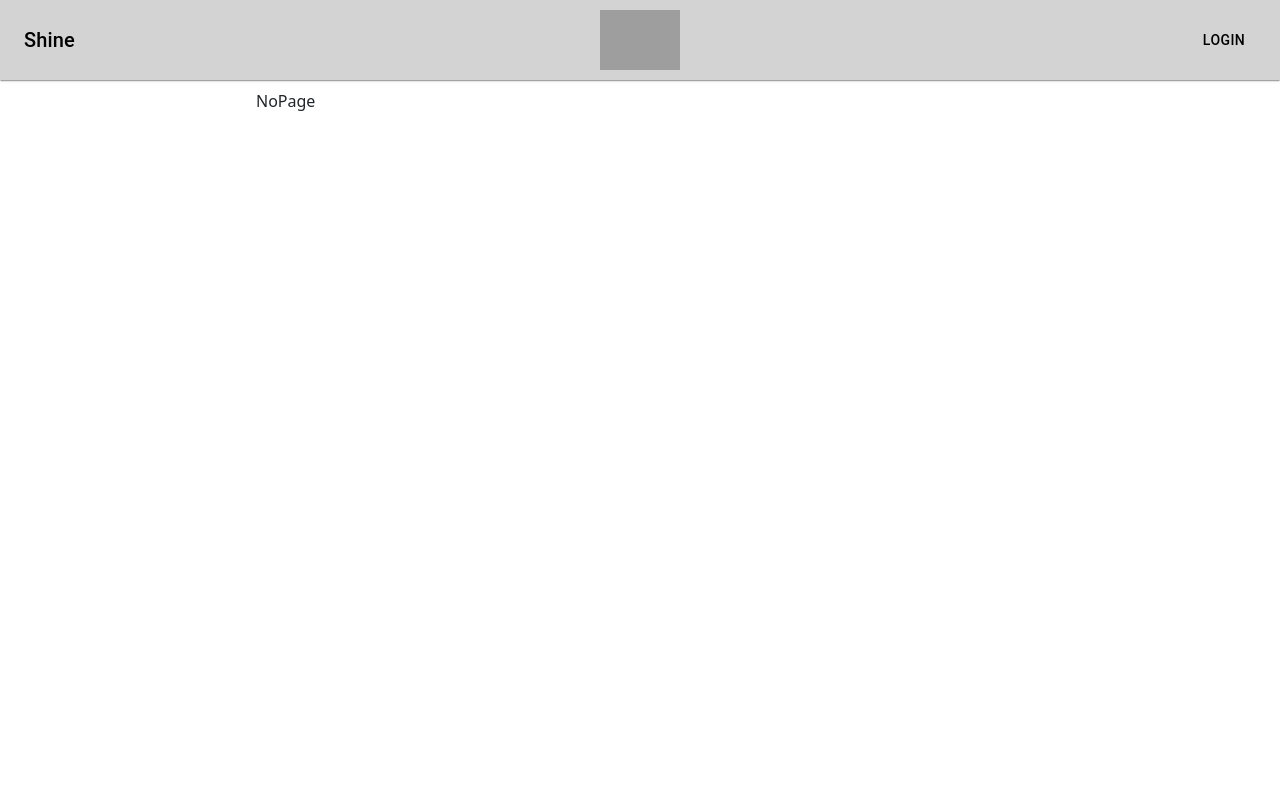
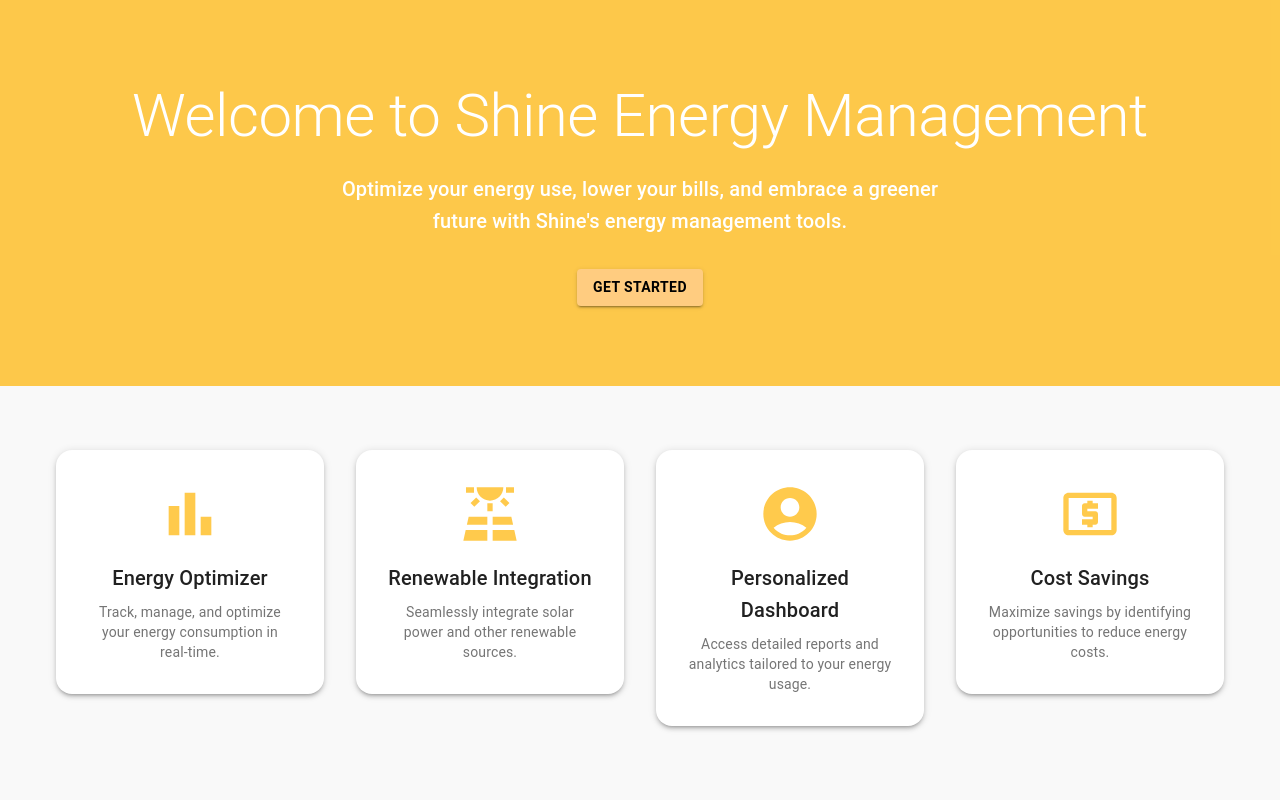
Before and after one commit to michaeltynes24/Battery-Technology, a React (Vite) app in the folder react-battery-tech/: page /welcome in a window 1280 px wide. Shown: the top 800 px of the page. Built offline with nearby package versions, Linux system fonts and the light colour scheme; grey boxes are pictures that could not be loaded.

Commit message:
pushing welcome page

```diff
--- a/react-battery-tech/src/App.jsx
+++ b/react-battery-tech/src/App.jsx
@@ -10,6 +10,7 @@ import Savings from './pages/Savings';
 import NoPage from './pages/NoPage';
 import Layout from './pages/Layout';
 import NewUser from './pages/NewUser';
+import LandingPage from './pages/LandingPage';
 
 
 export default function App() {
@@ -26,6 +27,7 @@ export default function App() {
         <Route path="newUser" element={<NewUser/>} />
         <Route path="*" element={<NoPage/>} /> {/* catches all unidentified routes*/}
       </Route>
+      <Route path= "welcome" element ={<LandingPage />} />
     </Routes>
   </BrowserRouter>
 
--- /dev/null
+++ b/react-battery-tech/src/pages/LandingPage.jsx
@@ -0,0 +1,91 @@
+import React from 'react';
+import { Box, Button, Typography, Paper } from '@mui/material';
+import Grid from '@mui/material/Grid2'
+import BarChartIcon from '@mui/icons-material/BarChart';
+import SolarPowerIcon from '@mui/icons-material/SolarPower';
+import AccountCircleIcon from '@mui/icons-material/AccountCircle';
+import LocalAtmIcon from '@mui/icons-material/LocalAtm';
+import Footer from '../components/Footer';
+import { useNavigate } from 'react-router-dom';
+
+
+const LandingPage = () => {
+    const navigate = useNavigate();
+
+  return (
+    <Box sx={{ width: '100%', minHeight: '100vh', backgroundColor: '#f9f9f9' }}>
+      {/* Hero Section */}
+      <Box sx={{ backgroundColor: 'rgb(255,180,0,0.7)', padding: '80px 16px', textAlign: 'center', color: 'white' }}>
+        <Typography variant="h2" gutterBottom>
+          Welcome to Shine Energy Management
+        </Typography>
+        <Typography variant="h6" sx={{ maxWidth: '600px', margin: '0 auto' }}>
+          Optimize your energy use, lower your bills, and embrace a greener future with Shine's energy management tools.
+        </Typography>
+        <Button
+          onClick={() => navigate('/login')}
+          variant="contained"
+          sx={{ marginTop: '32px', backgroundColor: '#ffcc80', color: '#000', fontWeight: 'bold', '&:hover': { backgroundColor: '#ffa726' } }}
+        >
+          Get Started
+        </Button>
+
+
+
+      </Box>
+
+      {/* Features Section */}
+      <Grid container spacing={4} sx={{ padding: '64px 16px', maxWidth: '1200px', margin: '0 auto' }}>
+        <Grid item size = {{xs:12, sm:6, md:3}}>
+          <Paper elevation={3} sx={{ padding: '32px', textAlign: 'center', borderRadius: '16px' }}>
+            <BarChartIcon sx={{ fontSize: '64px', color: 'rgb(255,180,0,0.7)' }} />
+            <Typography variant="h6" sx={{ marginTop: '16px' }}>
+              Energy Optimizer
+            </Typography>
+            <Typography variant="body2" sx={{ marginTop: '8px', color: '#757575' }}>
+              Track, manage, and optimize your energy consumption in real-time.
+            </Typography>
+          </Paper>
+        </Grid>
+        <Grid size = {{xs:12, sm:6, md:3}}>
+          <Paper elevation={3} sx={{ padding: '32px', textAlign: 'center', borderRadius: '16px' }}>
+            <SolarPowerIcon sx={{ fontSize: '64px', color: 'rgb(255,180,0,0.7)' }} />
+            <Typography variant="h6" sx={{ marginTop: '16px' }}>
+              Renewable Integration
+            </Typography>
+            <Typography variant="body2" sx={{ marginTop: '8px', color: '#757575' }}>
+              Seamlessly integrate solar power and other renewable sources.
+            </Typography>
+          </Paper>
+        </Grid>
+        <Grid size = {{xs:12, sm:6, md:3}}>
+          <Paper elevation={3} sx={{ padding: '32px', textAlign: 'center', borderRadius: '16px' }}>
+            <AccountCircleIcon sx={{ fontSize: '64px', color: 'rgb(255,180,0,0.7)' }} />
+            <Typography variant="h6" sx={{ marginTop: '16px' }}>
+              Personalized Dashboard
+            </Typography>
+            <Typography variant="body2" sx={{ marginTop: '8px', color: '#757575' }}>
+              Access detailed reports and analytics tailored to your energy usage.
+            </Typography>
+          </Paper>
+        </Grid>
+        <Grid size = {{xs:12, sm:6, md:3}}>
+          <Paper elevation={3} sx={{ padding: '32px', textAlign: 'center', borderRadius: '16px' }}>
+            <LocalAtmIcon sx={{ fontSize: '64px', color: 'rgb(255,180,0,0.7)' }} />
+            <Typography variant="h6" sx={{ marginTop: '16px' }}>
+              Cost Savings
+            </Typography>
+            <Typography variant="body2" sx={{ marginTop: '8px', color: '#757575' }}>
+              Maximize savings by identifying opportunities to reduce energy costs.
+            </Typography>
+          </Paper>
+        </Grid>
+      </Grid>
+
+      {/* Footer Section */}
+    <Footer />
+    </Box>
+  );
+};
+
+export default LandingPage;
```
